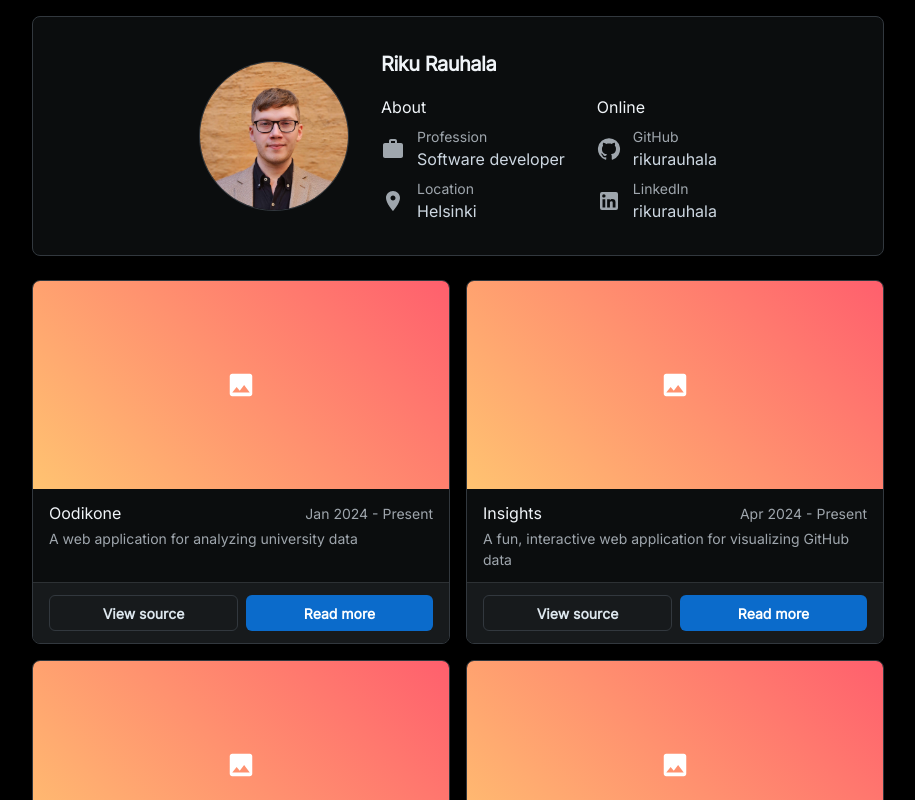
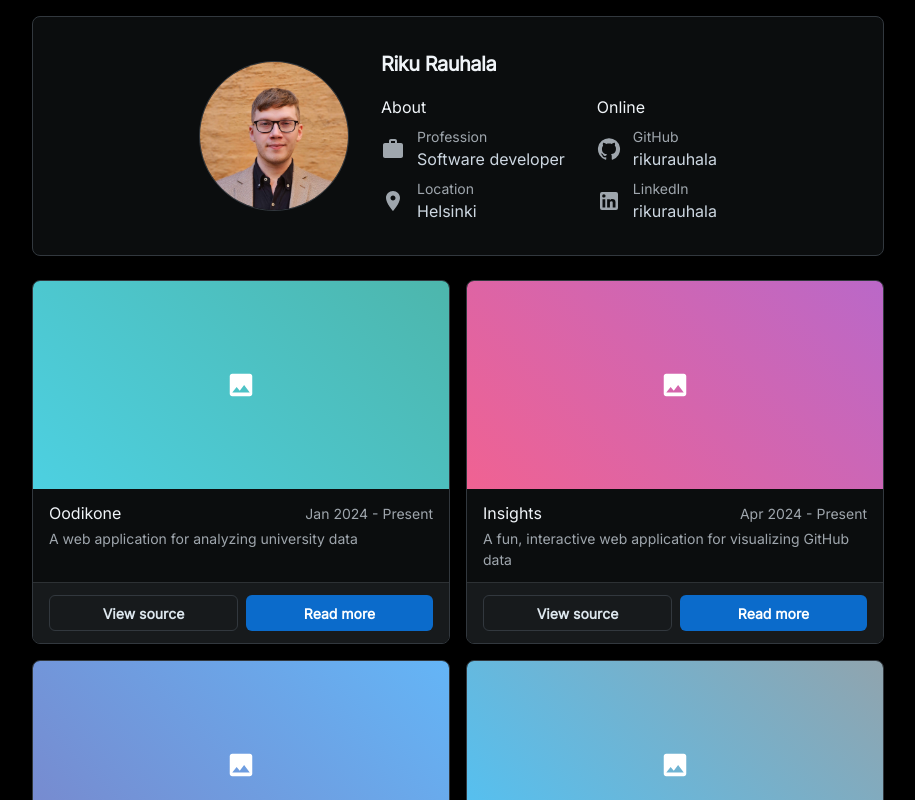
Before and after one commit to rikurauhala/rikurauhala.github.io, a React (Vite) app: page / in a window 1280 px wide. Shown: the top 800 px of the page, without its empty margins (182-1097 px from the left). Built offline with nearby package versions, Linux system fonts and the light colour scheme.

Commit message:
Give background gradients as variables

```diff
--- a/src/components/InfoCard/InfoItems.tsx
+++ b/src/components/InfoCard/InfoItems.tsx
@@ -18,7 +18,7 @@ const InfoItems = ({ header, items }: InfoItemsProps): JSX.Element => {
   return (
     <Box>
       <Typography component="h1" level="title-md" mb={1}>
-        <Box>{header}</Box>
+        {header}
       </Typography>
       {items.map(({ key, title, icon, value }) => (
         <Stack key={key} alignItems="center" direction="row" mt={1} spacing={1.5}>
@@ -27,9 +27,7 @@ const InfoItems = ({ header, items }: InfoItemsProps): JSX.Element => {
             <Typography color="neutral" level="title-sm">
               {title}
             </Typography>
-            <Typography>
-              <Box>{value}</Box>
-            </Typography>
+            <Typography>{value}</Typography>
           </Stack>
         </Stack>
       ))}
--- a/src/components/Projects/ProjectCard.tsx
+++ b/src/components/Projects/ProjectCard.tsx
@@ -24,7 +24,7 @@ const ProjectCard = ({ project }: ProjectCardProps): JSX.Element => {
             <Box
               sx={{
                 alignItems: 'center',
-                background: 'linear-gradient(45deg, #FFC371 0%, #FF5F6D 100%)',
+                background: project.background,
                 display: 'flex',
                 justifyContent: 'center',
               }}
--- a/src/components/Projects/Projects.tsx
+++ b/src/components/Projects/Projects.tsx
@@ -11,6 +11,7 @@ const Projects = (): JSX.Element => {
       description: 'A web application for analyzing university data',
       repository: 'UniversityOfHelsinkiCS/oodikone',
       duration: 'Jan 2024 - Present',
+      background: 'linear-gradient(45deg, #4dd0e1 0%, #4db6ac 100%)',
     },
     {
       key: 'insights',
@@ -18,6 +19,7 @@ const Projects = (): JSX.Element => {
       description: 'A fun, interactive web application for visualizing GitHub data',
       repository: 'rikurauhala/insights',
       duration: 'Apr 2024 - Present',
+      background: 'linear-gradient(45deg, #f06292 0%, #ba68c8 100%)',
     },
     {
       key: 'bsc-thesis',
@@ -25,6 +27,7 @@ const Projects = (): JSX.Element => {
       description: "Bachelor's thesis in computer science",
       repository: 'rikurauhala/kandi',
       duration: 'Aug 2023 - Dec 2023',
+      background: 'linear-gradient(45deg, #7986cb 0%, #64b5f6 100%)',
     },
     {
       key: 'hack-this',
@@ -32,6 +35,7 @@ const Projects = (): JSX.Element => {
       description: 'A web application demonstrating common security vulnerabilities',
       repository: 'rikurauhala/hack-this',
       duration: 'Jul 2023 - Aug 2023',
+      background: 'linear-gradient(45deg, #4fc3f7 0%, #90a4ae 100%)',
     },
   ]
 
--- a/src/types.ts
+++ b/src/types.ts
@@ -4,4 +4,5 @@ export interface Project {
   description: string
   repository: string
   duration: string
+  background: string
 }
```
